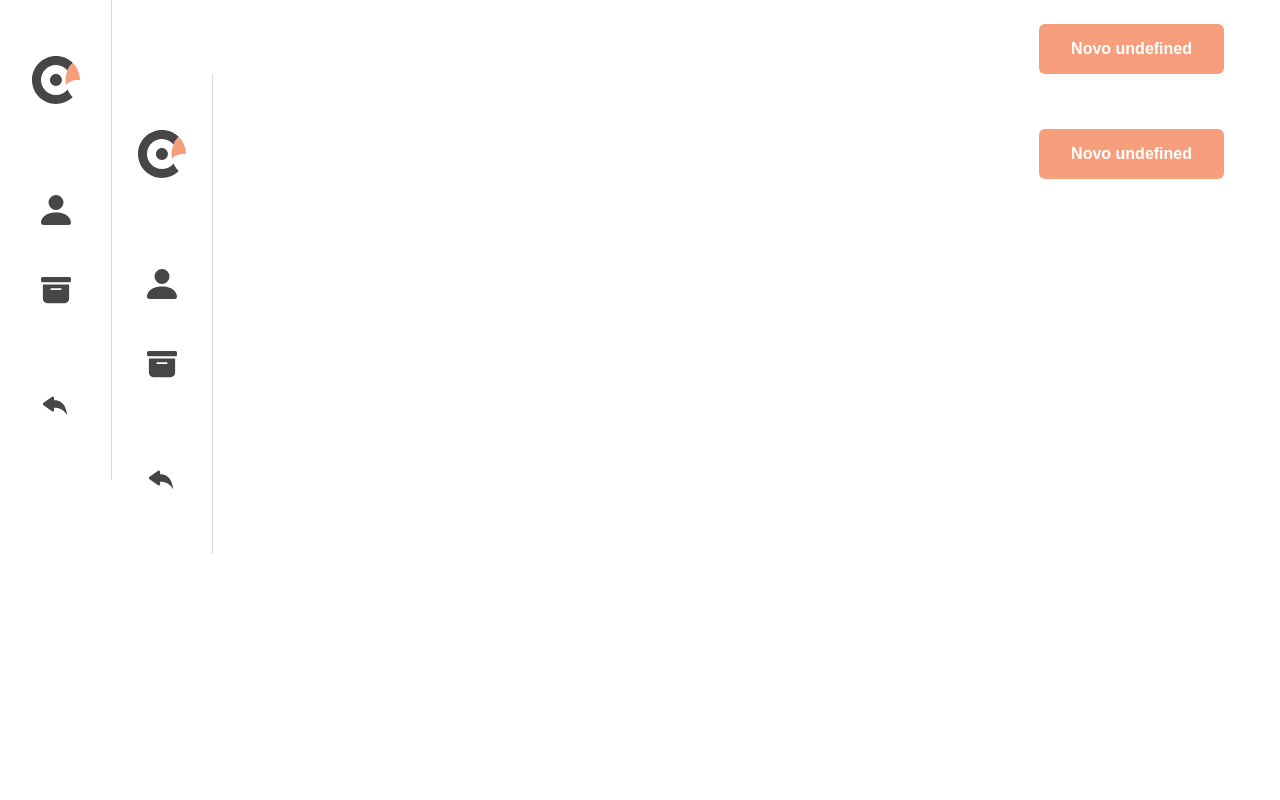
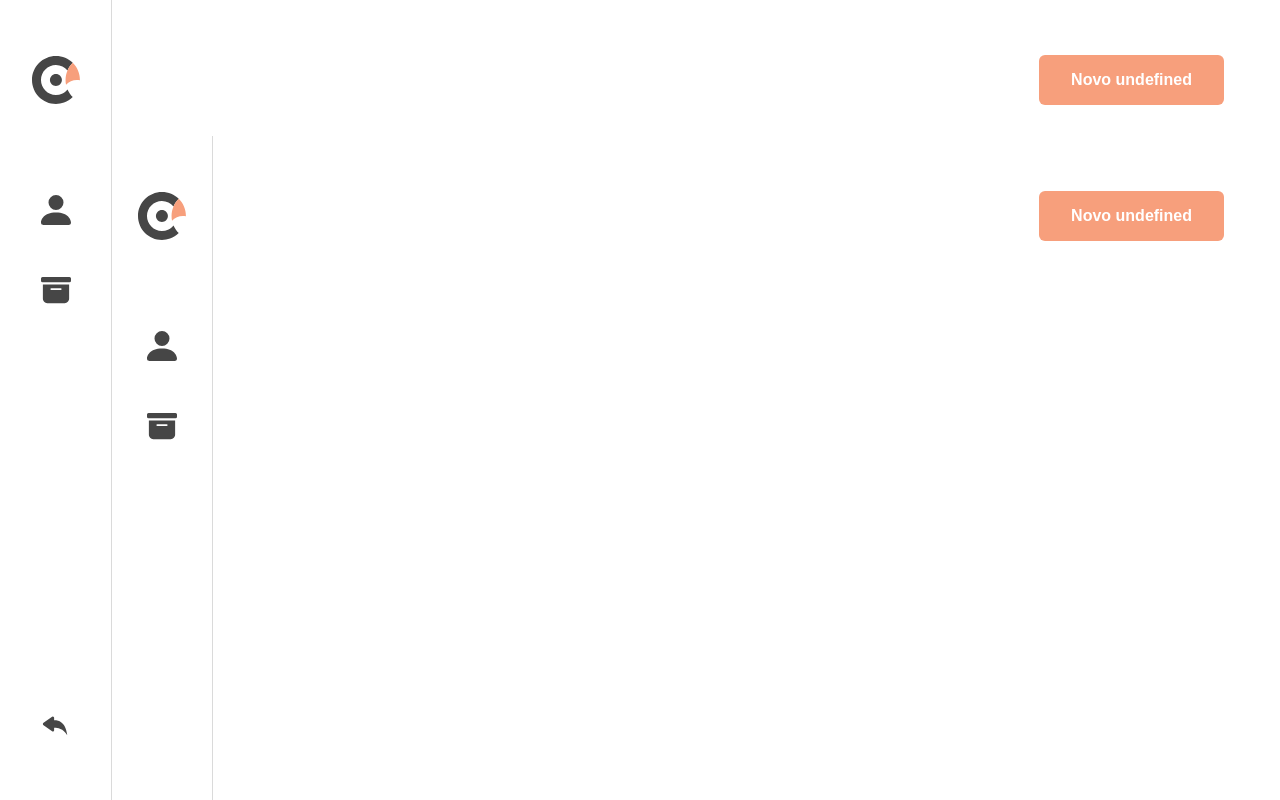
Before and after one commit to zCaioSantos/commerce-frontend, a React (Vite) app: page /home in a window 1280 px wide. Built offline with nearby package versions, Linux system fonts and the light colour scheme.

Commit message:
fix: add overflow in layout and full height in header

```diff
--- a/src/components/Header/styles.ts
+++ b/src/components/Header/styles.ts
@@ -2,6 +2,7 @@ import styled from 'styled-components';
 
 export const Container = styled.header`
  width: 100%;
+ height: 100%;
  max-height: 7rem;
 
  padding: 0 3.5rem;
--- a/src/styles.app.ts
+++ b/src/styles.app.ts
@@ -1,6 +1,8 @@
 import styled from 'styled-components';
 
 export const Container = styled.section`
+ height: 100vh;
+ overflow: hidden;
  display: flex;
 `;
 export const Main = styled.main`
```
